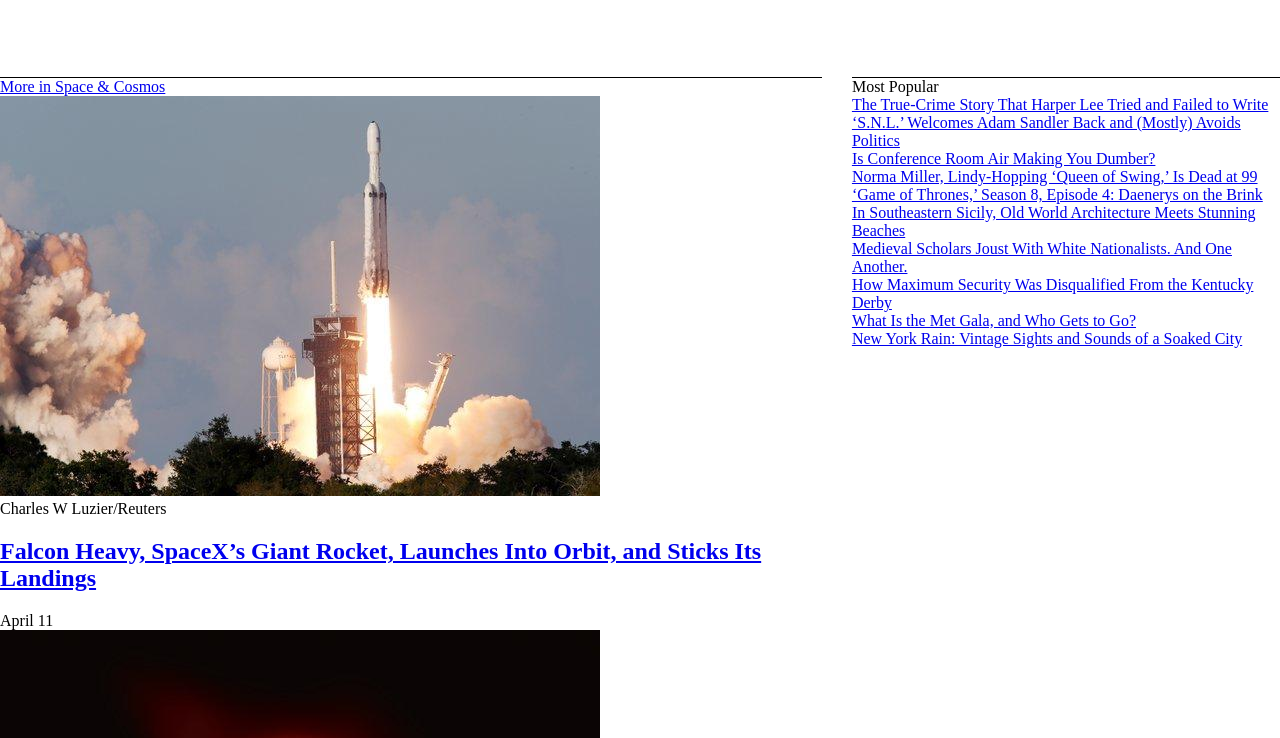
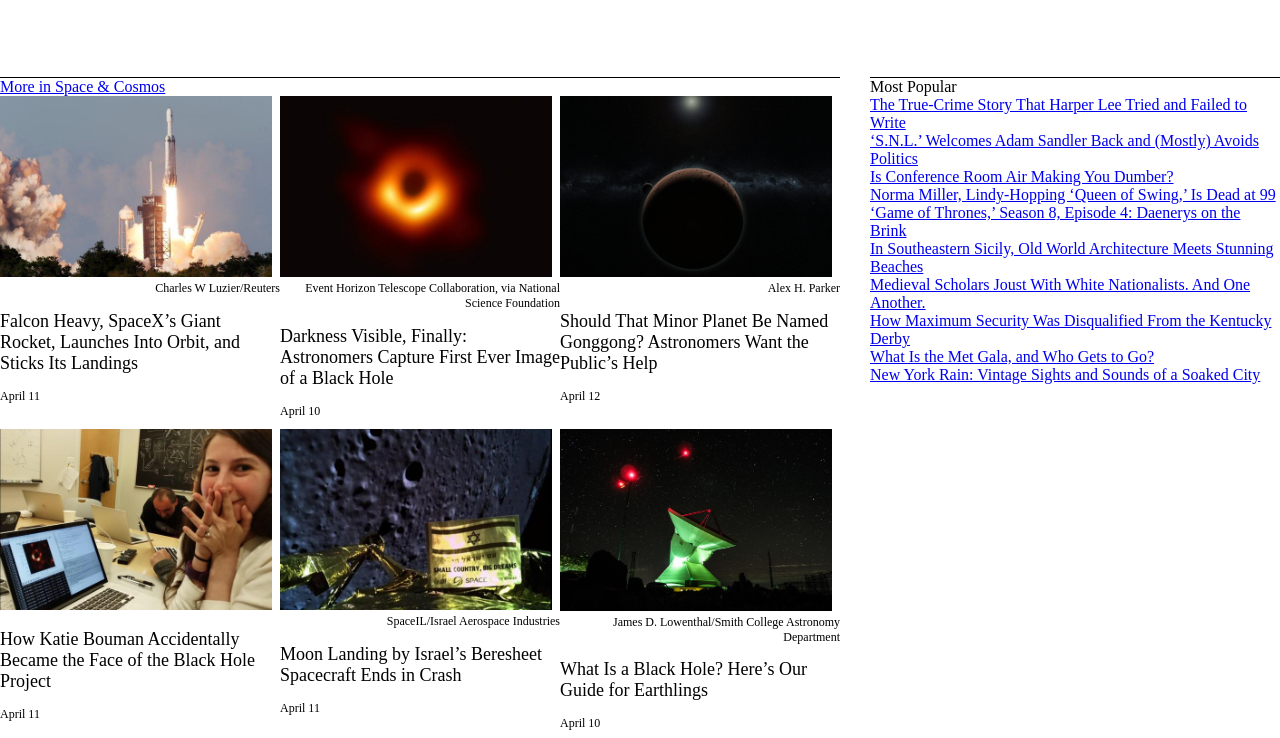
Before and after one commit to bernardogarza/positioning-and-floating-elements, a plain HTML site: page index.html in a window 1280 px wide. Shown: the part 7741-8479 px from the top of the page. Drawn offline with Linux system fonts and the light colour scheme.

Commit message:
styling the extra articles

```diff
--- a/index.html
+++ b/index.html
@@ -172,6 +172,7 @@
             <div class="more-in-space">
                 <div class="more-articles-title"><a href="#">More in Space & Cosmos</a></div>
                 <div class="extra-articles">
+                    <div class="extra-row">
                         <div class="extra-article">
                                 <div class="extra-article-image">
                                     <img src="images/extra-articles/extra-image-1.jpg" alt="Falcon Heavy Rocket">
@@ -202,6 +203,8 @@
                                 </div>
                                 <div class="extra-article-date">April 12</div>
                         </div>
+                    </div>
+                    <div class="extra-row">
                         <div class="extra-article">
                                 <div class="extra-article-image">
                                     <img src="images/extra-articles/extra-image-4.png" alt="the Face of the Black Hole Project">
@@ -231,6 +234,7 @@
                                     <a href="#"> <h2>What Is a Black Hole? Here’s Our Guide for Earthlings</h2> </a>
                                 </div>
                                 <div class="extra-article-date">April 10</div>
+                        </div>
                     </div>
                 </div>
             </div>
--- a/style.css
+++ b/style.css
@@ -252,3 +252,41 @@ button {
     border-top: 1px solid rgb(0, 0, 0);
     margin-left: 15px;
 }
+
+.extra-articles{
+    display: flex;
+    flex-direction: column;
+}
+
+.extra-row{
+    display: flex;
+    justify-content:  space-between;
+    margin-bottom: 10px;
+}
+
+.extra-article{
+    width: 280px;
+}
+
+.extra-article-image img {
+    width: 272px;
+}
+
+.image-name{
+    text-align: right;
+    font-size: 12px;
+}
+
+.extra-article-title a {
+    text-decoration: none;
+}
+
+.extra-article-title a h2 {
+    color: black;
+    font-size: 18px;
+    font-weight: normal;
+}
+
+.extra-article-date{
+    font-size: 12px;
+}
```
Lines whose indentation alone changed are shown as unchanged.
